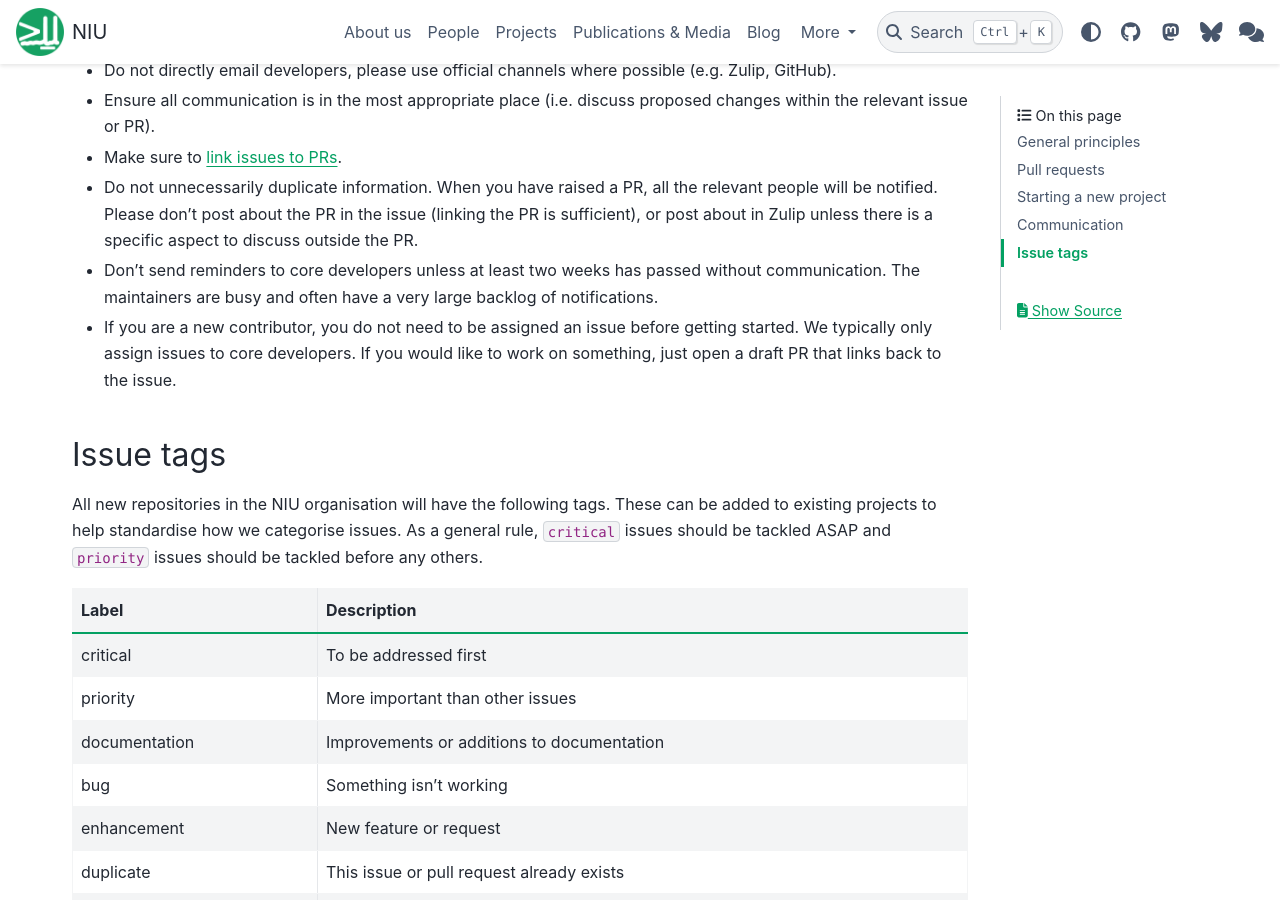
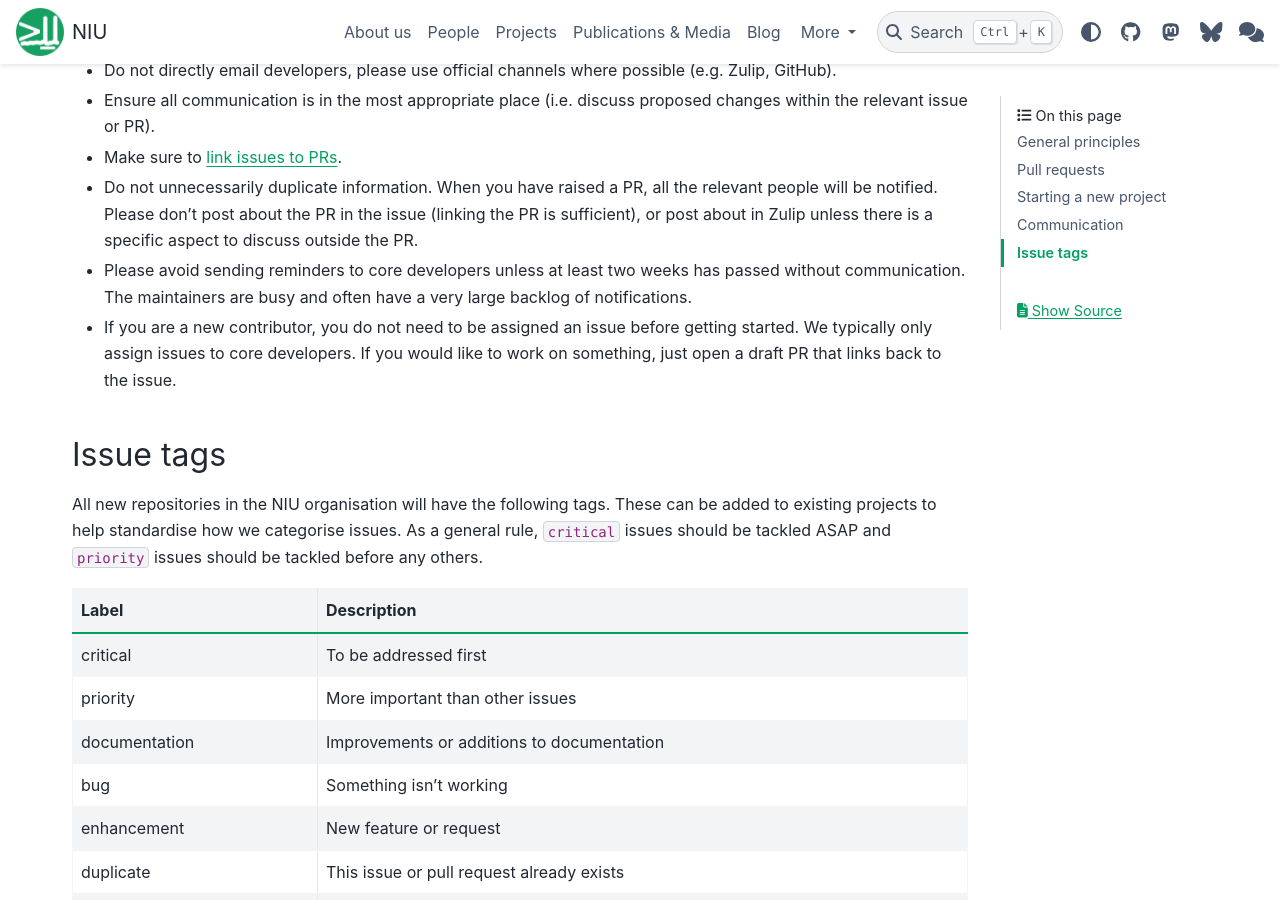
Before and after one commit to neuroinformatics-unit/neuroinformatics-unit.github.io, a Sphinx documentation site: the page built from docs/source/get-involved/development_guidelines.md, in a window 1280 px wide and 900 px high, scrolled down 2458 px. Built offline with Sphinx 7.4.7 and the PyData theme 0.15.4, drawn with Linux system fonts in a browser that asks for light colours; nearby versions of some CDN libraries.

Commit message:
Update docs/source/get-involved/development_guidelines.md
Co-authored-by: Chang Huan Lo <changhuan.lo@ucl.ac.uk>

```diff
--- a/docs/source/get-involved/development_guidelines.md
+++ b/docs/source/get-involved/development_guidelines.md
@@ -94,7 +94,7 @@ guidelines:
 * Make sure to [link issues to PRs](https://docs.github.com/en/issues/tracking-your-work-with-issues/using-issues/linking-a-pull-request-to-an-issue).
 * Do not unnecessarily duplicate information. When you have raised a PR, all the relevant people will be notified.
 Please don't post about the PR in the issue (linking the PR is sufficient), or post about in Zulip unless there is a specific aspect to discuss outside the PR.
-* Don't send reminders to core developers unless at least two weeks has passed without communication. The maintainers are busy and often have a very large backlog of notifications.
+* Please avoid sending reminders to core developers unless at least two weeks has passed without communication. The maintainers are busy and often have a very large backlog of notifications.
 * If you are a new contributor, you do not need to be assigned an issue before getting started. We typically only assign issues to core developers. If you would like to work on something, just open a draft PR that links back to the issue.
 
 ## Issue tags
```
